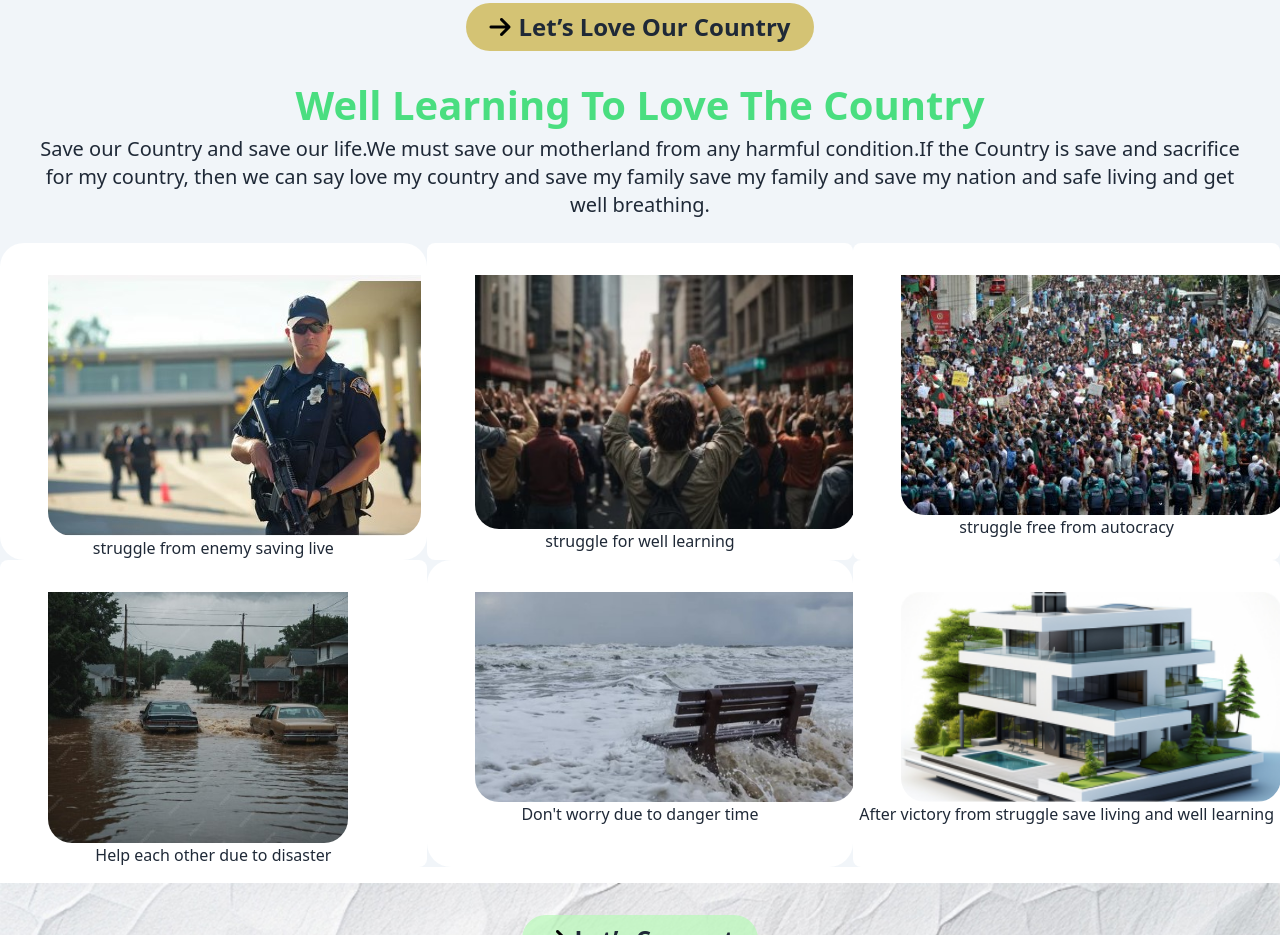
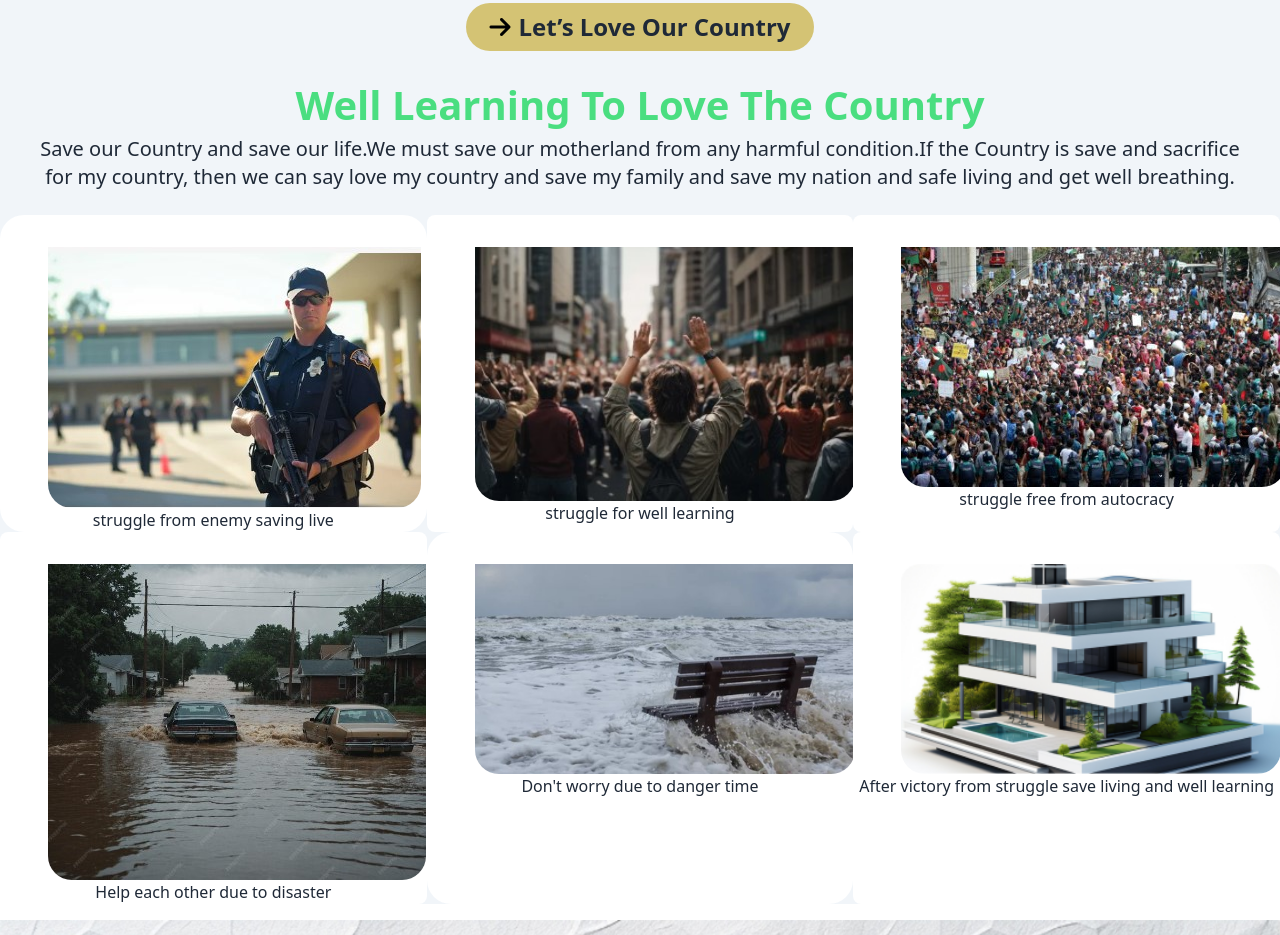
Before and after one commit to hmahmood071/B10-Assignment-3, a plain HTML site: page index.html in a window 1280 px wide. Shown: the part 2713-3648 px from the top of the page. Drawn offline with nearby package versions, Linux system fonts and the light colour scheme.

Commit message:
added changes of  extra section

```diff
--- a/index.html
+++ b/index.html
@@ -208,12 +208,12 @@
           </div>
           <div class="text-center my-6">
             <h1 class="text-[40px] text-green-400 font-bold">Well Learning To Love The Country</h1>
-            <p class="text-xl px-8">Save our Country and save our life.We must save our motherland from any harmful condition.If the Country is save and sacrifice for my country, then we can say love my country and save my family save my family and save my nation and safe living and get well breathing.</p>
+            <p class="text-xl px-8">Save our Country and save our life.We must save our motherland from any harmful condition.If the Country is save and sacrifice for my country, then we can say love my country and save my family and save my nation and safe living and get well breathing.</p>
           </div>
           <div>
             </div>
             <!-- card 1 -->
-             <div class="grid grid-cols-3">
+             <div class="lg:grid grid-cols-3">
             <div class="text-center bg-white rounded-3xl">
               <img src="assets/politics.jpg" alt="" class="ml-12 pt-8 rounded-3xl">
               <p>struggle from enemy saving live</p>
@@ -230,7 +230,7 @@
             </div>
             <!-- card 4 -->
             <div class="text-center bg-white rounded-lg">
-              <img src="assets/flood1.jpg" width="300px" alt="" class="ml-12 pt-8 rounded-3xl">
+              <img src="assets/flood1.jpg" alt="" class="ml-12 pt-8 rounded-3xl">
               <p>Help each other due to disaster</p>
             </div>
             <!-- card 5 -->
```
